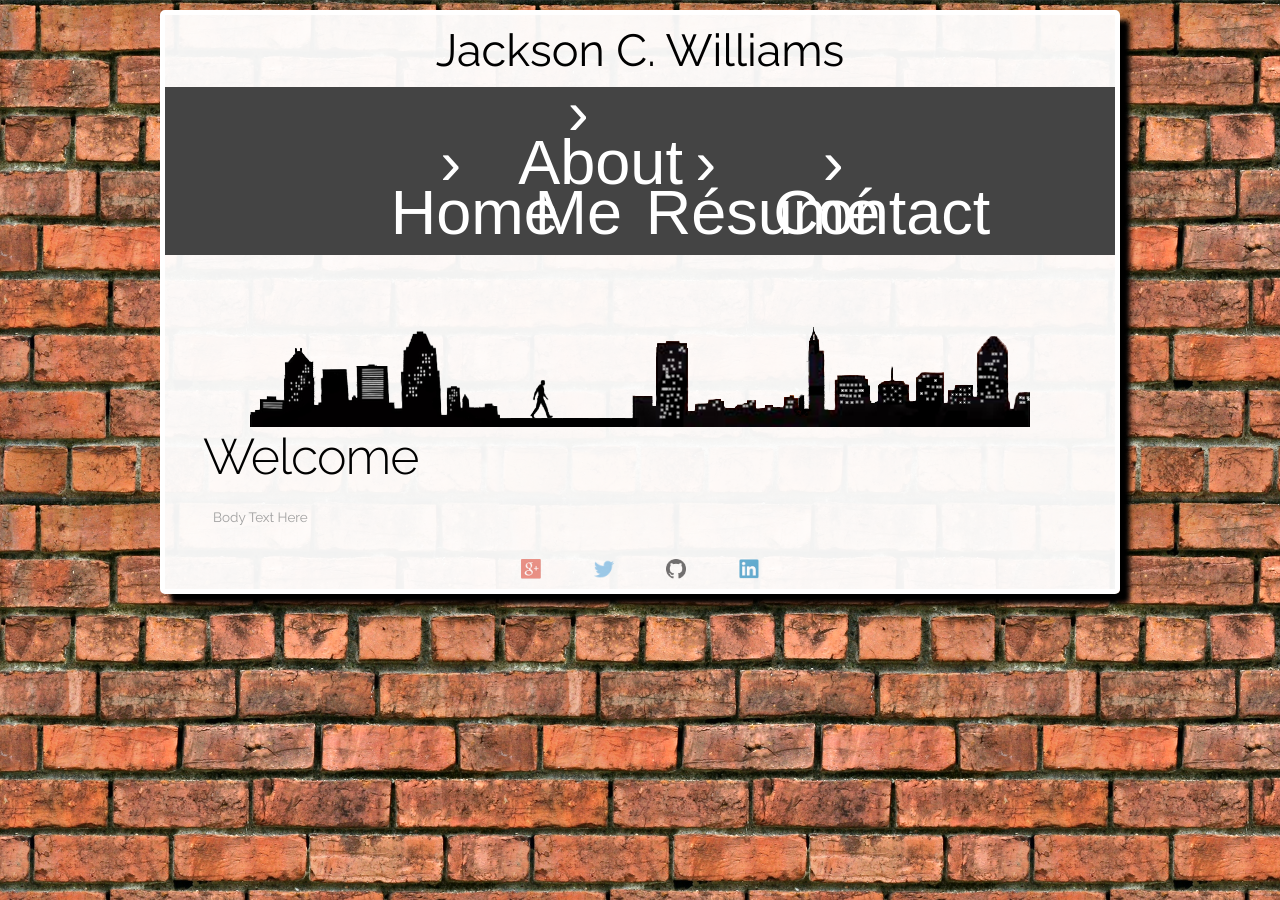
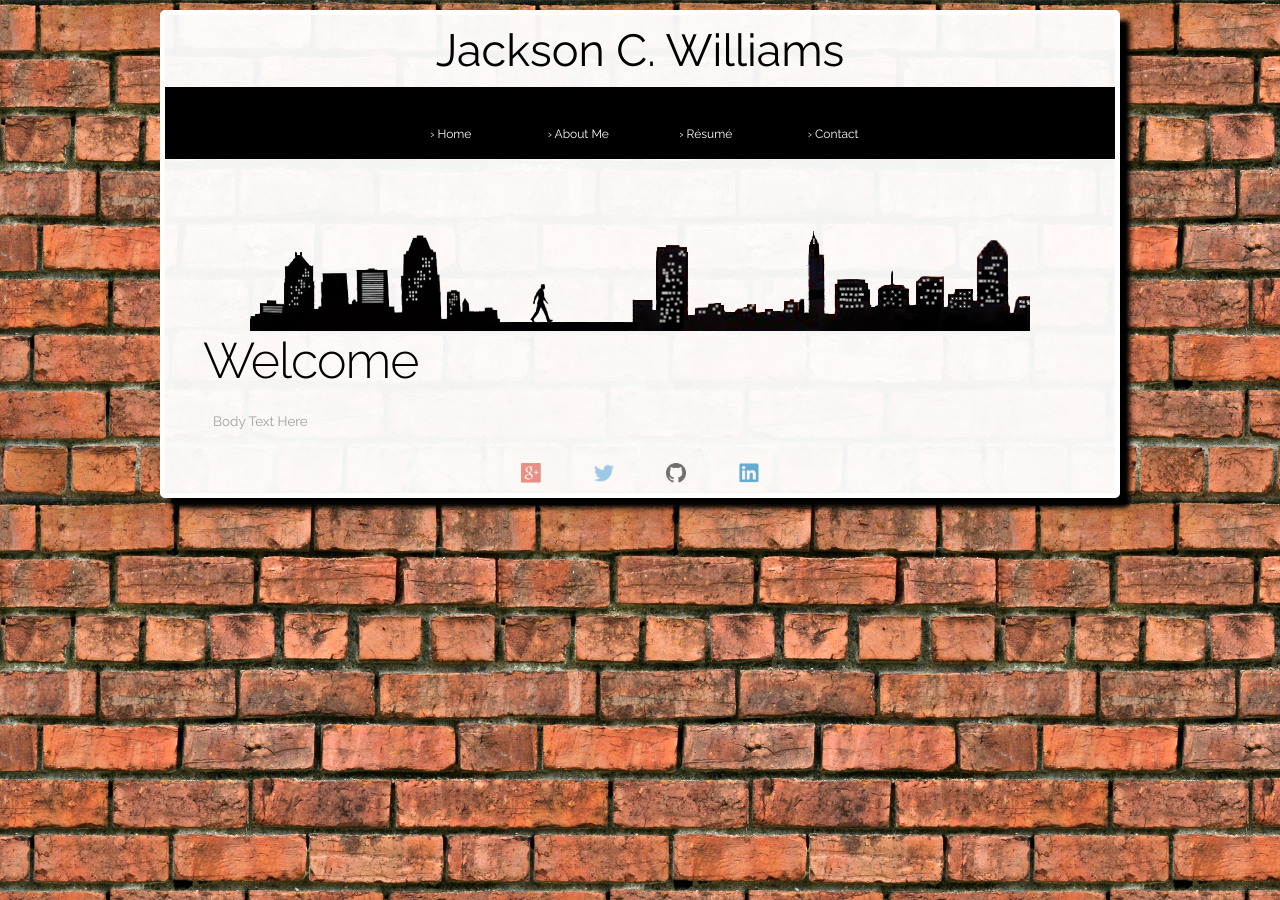
Before and after one commit to jacksoncwilliams/jackson-erin, a Jekyll site: the page built from fleektryout.html, in a window 1280 px wide. Built offline with Jekyll 4.4.1, drawn with Linux system fonts in a browser that asks for light colours.

Commit message:
Update layout.css

```diff
--- a/css/layout.css
+++ b/css/layout.css
@@ -136,22 +136,21 @@ text-align: center;
 
 .nav ul {
   list-style: none;
-  background-color: #444;
+  background-color: #000000;
   text-align: center;
   padding: 0;
   margin: 0;
 }
 .nav li {
-  font-family: 'Oswald', sans-serif;
-  font-size: 1.2em;
-  line-height: 40px;
-  height: 40px;
+  font-size: 12px;
+  line-height: auto;
+  height: auto;
   border-bottom: 1px solid #888;
 }
 
 .nav a {
   text-decoration: none;
-  color: #fff;
+  color: #ffffff;
   display: block;
   transition: .3s background-color;
 }
@@ -161,8 +160,8 @@ text-align: center;
 }
 
 .nav a.active {
-  background-color: #fff;
-  color: #444;
+  background-color: #ffffff;
+  color: #000000;
   cursor: default;
 }
 
@@ -170,9 +169,9 @@ text-align: center;
   .nav li {
     width: 120px;
     border-bottom: none;
-    height: 50px;
-    line-height: 50px;
-    font-size: 1.4em;
+    height: auto;
+    line-height: auto;
+    font-size: 12px;
   }
 
 
```
